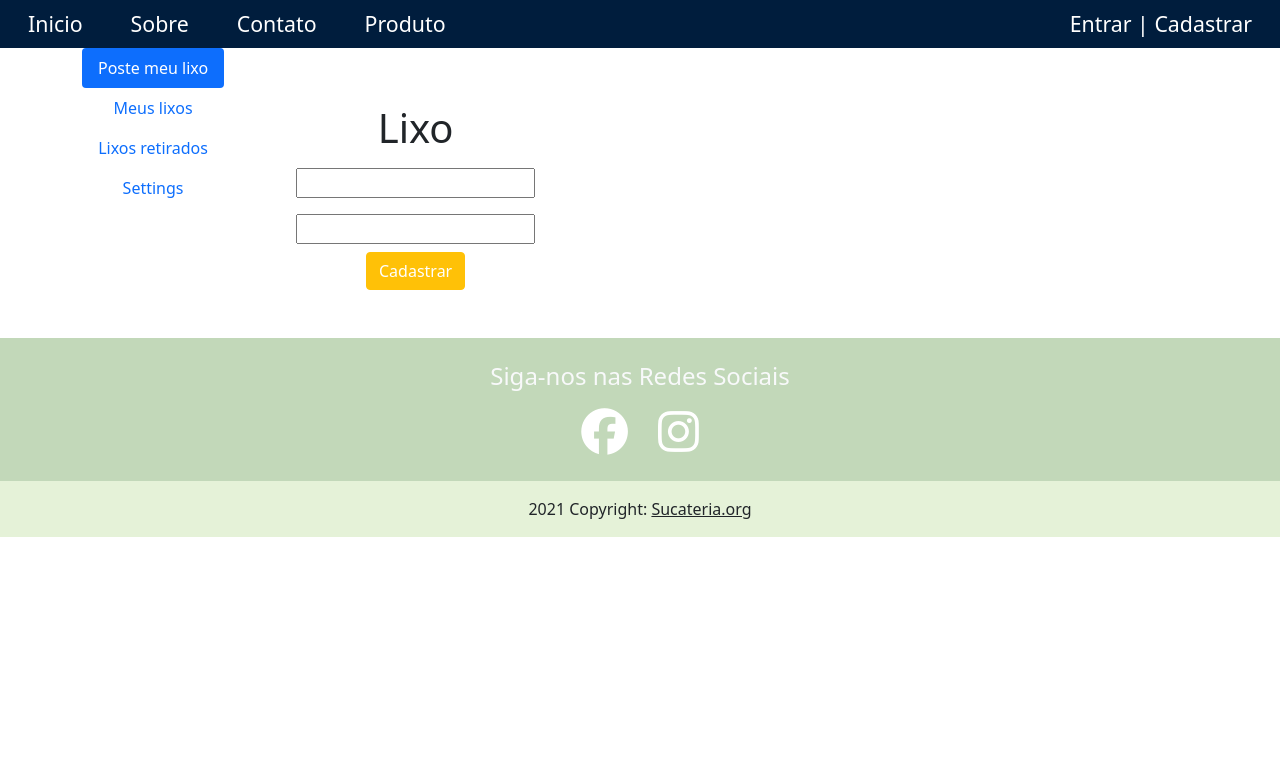
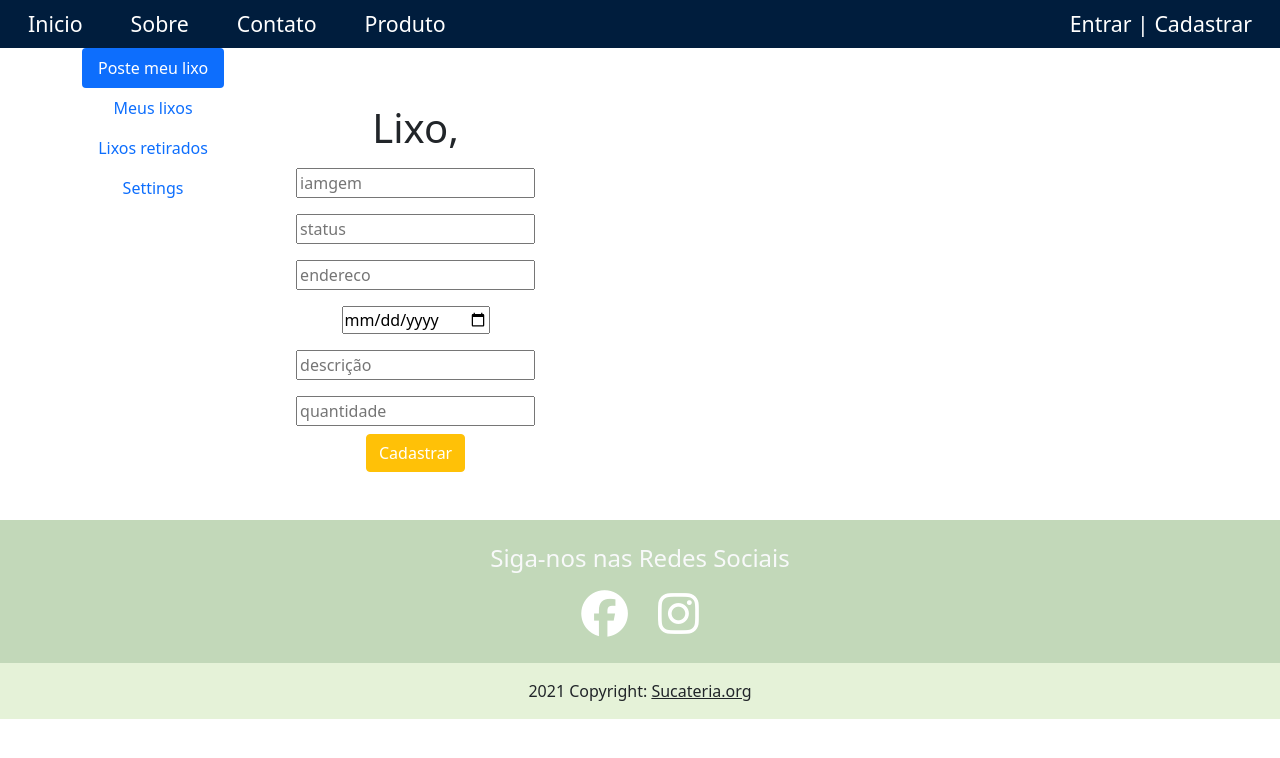
Before and after one commit to YellaFlame/project_gen_ods12, an Angular app in the folder ecommerce-front/frontODS12/: page /#/inicio in a window 1280 px wide. Both pictures are taken after a click on the link "Produto". Shown: the top 758 px of the page. Built offline with nearby package versions, Linux system fonts and the light colour scheme; no server answers.

Commit message:
[feature Hanely] get e put produto

```diff
--- a/ecommerce-front/frontODS12/src/app/model/Produto.ts
+++ b/ecommerce-front/frontODS12/src/app/model/Produto.ts
@@ -1,3 +1,4 @@
+import { Categoria } from "./Categoria"
 import { Usuario } from "./Usuario"
 
 export class Produto {
@@ -7,6 +8,6 @@ export class Produto {
     public dataRetirada: string
     public descricao: string
     public quantidade: number
-    //public categoria: Categoria LEMBRAR DE IMPORTAR CATEGORIA
-    public usuario: Usuario
+    // public categoria: string
+    // public usuario: Usuario
 }
--- a/ecommerce-front/frontODS12/src/app/produto/produto.component.html
+++ b/ecommerce-front/frontODS12/src/app/produto/produto.component.html
@@ -15,15 +15,22 @@
             <div class="tab-pane fade show active" id="v-pills-home" role="tabpanel" aria-labelledby="v-pills-home-tab">
                 <div class="row ">
                     <div class="col d-flex flex-column align-items-center m-5">
-                        <h1 class="m-2 fs-54">Lixo</h1>
+                        <h1 class="m-2 fs-54">Lixo, {{seila}}</h1>
 
-                        <!-- <input class="m-2" type="text" name="imagem" id="imagem" placeholder="iamgem">
+                        <input class="m-2" type="text" name="imagem" id="imagem" placeholder="iamgem">
 
-                        <input [(ngModel)]='produto.descricao' class="m-2" type="text" name="descricao" id="descricao" placeholder="descrição"> -->
 
-                        <input [(ngModel)]='produto.quantidade' class="m-2" type="number" name="quantidade" id="quantidade">
+                        <input [(ngModel)]='produto.status' class="m-2" type="text" name="text" id="status" placeholder="status">
 
-                        <input [(ngModel)]='produto.descricao' class="m-2" type="text" name="descricao" id="descricao">
+                        <input [(ngModel)]='produto.endereco' class="m-2" type="text" name="endereco" id="endereco" placeholder="endereco">
+
+                        <input [(ngModel)]='produto.dataRetirada' class="m-2" type="date" name="dataRetirada" id="dataRetirada" placeholder="dataRetirada">
+
+                        <input [(ngModel)]='produto.descricao' class="m-2" type="text" name="descricao" id="descricao" placeholder="descrição">
+
+                        <input [(ngModel)]='produto.quantidade' class="m-2" type="number" name="quantidade" id="quantidade" placeholder="quantidade">
+
+                        <!-- <input [(ngModel)]='produto.categoria' class="m-2" type="text" name="categoria" id="categoria" placeholder="categoria"> -->
 
                         <button  class="btn btn-warning text-white" type="submit" (click)='cadastrar()'>Cadastrar</button>
                     </div>
--- a/ecommerce-front/frontODS12/src/app/produto/produto.component.ts
+++ b/ecommerce-front/frontODS12/src/app/produto/produto.component.ts
@@ -13,6 +13,7 @@ export class ProdutoComponent implements OnInit {
 
   produto: Produto = new Produto()
   listaProdutos: Produto[]
+  seila = environment.token
 
   constructor(
     private produtoService: ProdutoService,
--- a/ecommerce-front/frontODS12/src/app/service/auth.service.ts
+++ b/ecommerce-front/frontODS12/src/app/service/auth.service.ts
@@ -17,11 +17,11 @@ export class AuthService {
 
 
   entrar(userLogin: UserLoginDto): Observable<UserLoginDto>{
-    return this.http.post<UserLoginDto>("http://localhost:8080/api/v1/usuario/logar", userLogin)
+    return this.http.post<UserLoginDto>("http://localhost:8080/usuario/logar", userLogin)
   }
 
   cadastrar(user: Usuario): Observable<Usuario>{
-    return this.http.post<Usuario>("http://localhost:8080/api/v1/usuario/cadastrar", user)
+    return this.http.post<Usuario>("http://localhost:8080/usuario/cadastrar", user)
   }
 
 
--- a/ecommerce-front/frontODS12/src/app/service/produto.service.ts
+++ b/ecommerce-front/frontODS12/src/app/service/produto.service.ts
@@ -14,7 +14,7 @@ export class ProdutoService {
   ) { }
 
   token = {
-    headers: new HttpHeaders().set('Authorization', environment.token)
+    headers: new HttpHeaders().set('Authorization', 'Basic aGFubmFoOmFzZGZhc2Rm')
   }
 
   getAllProduto(): Observable<Produto[]>{
```
Also changed, not shown: 2 other files (tests, documents, lock files or other folders).
